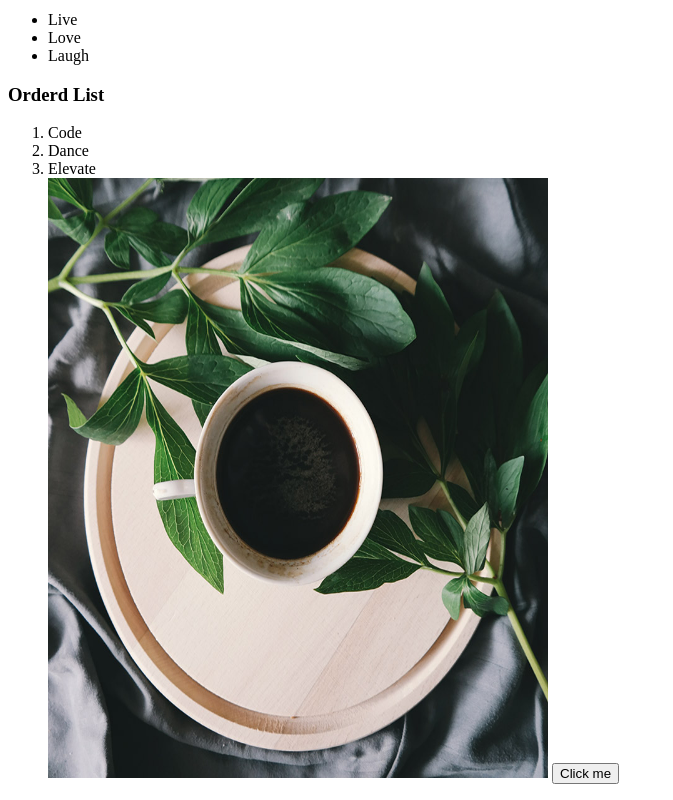
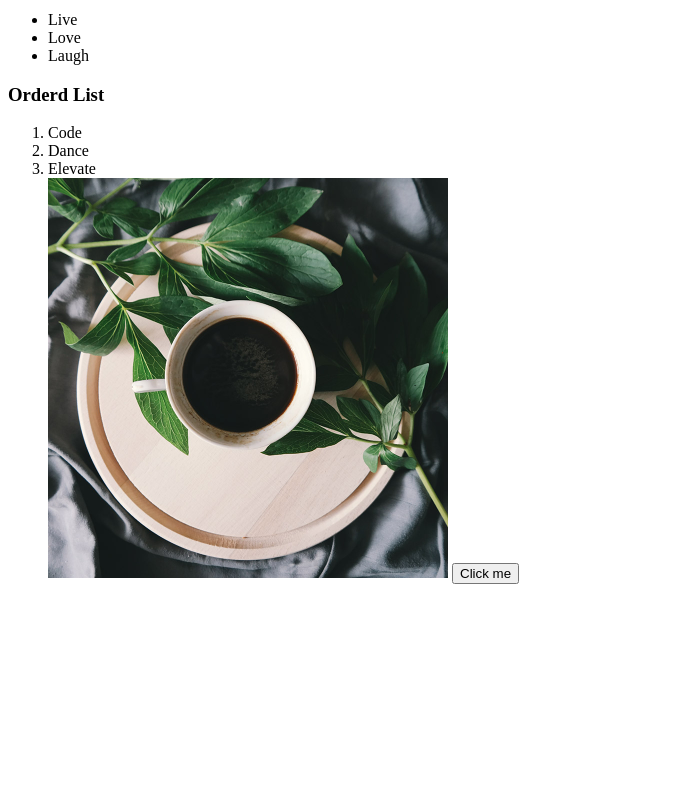
Before and after one commit to Emelyne-Ngabonziza/html-crash-course, a plain HTML site: page index.html in a window 1280 px wide. Shown: the part 424-1224 px from the top of the page, without its empty margins (0-673 px from the left). After the commit the page ends 1024 px from the top, so only its background shows below. Drawn offline with Linux system fonts and the light colour scheme.

```diff
--- a/index.html
+++ b/index.html
@@ -46,7 +46,7 @@
             <li>Dance</li>
             <li>Elevate</li>
         </ul>
-        <img src="1.jpg" alt="TeaCup" width="500" height="600">
+        <img src="1.jpg" alt="TeaCup" width="400" height="400">
 
     <button>Click me</button>
 </body>
```
